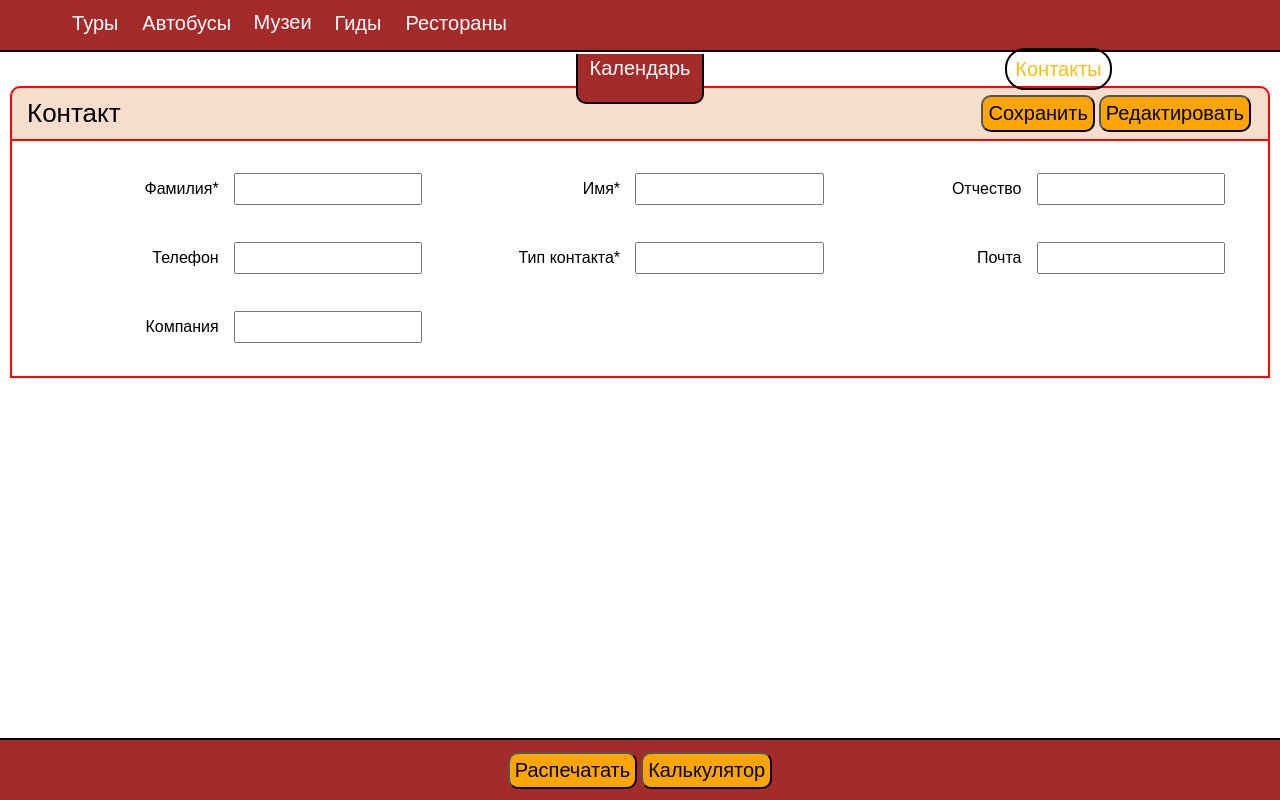
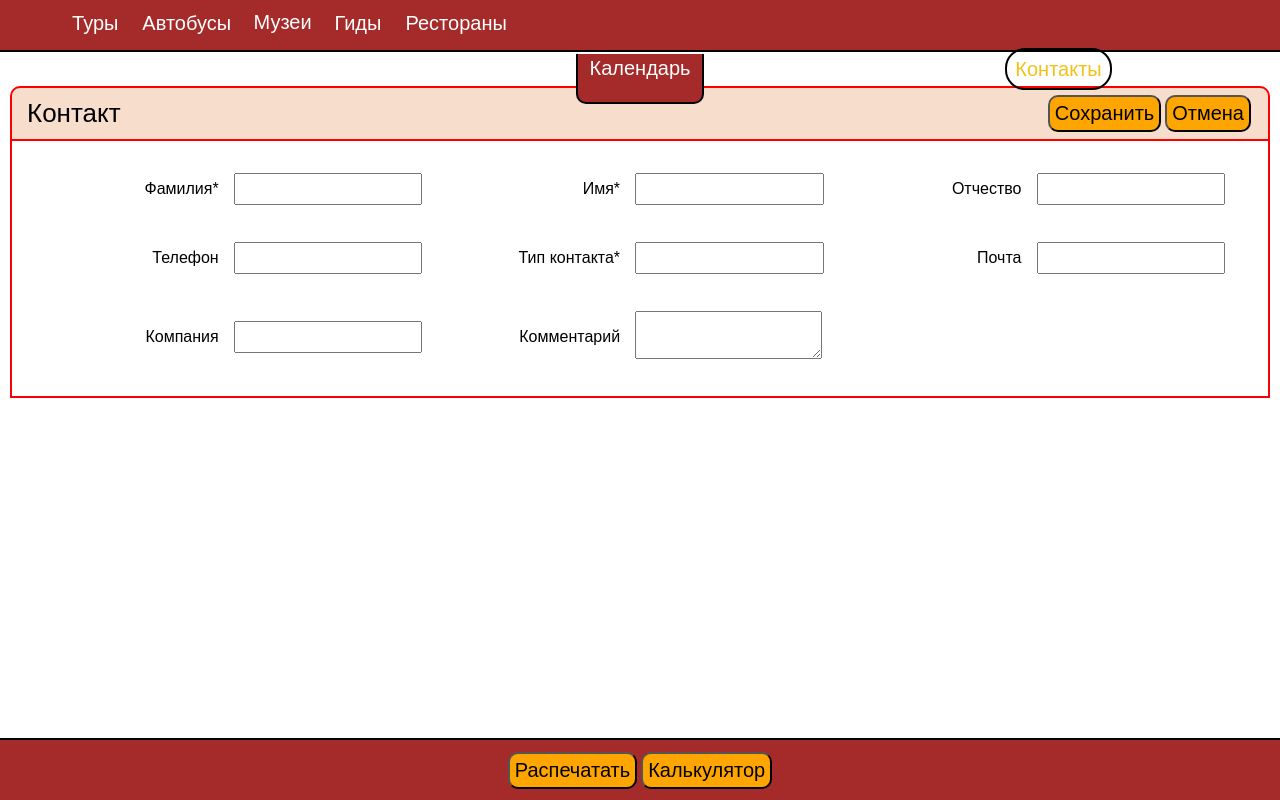
Before and after one commit to Daskendrik/Guided_Tours, a React (Create React App) app: page /contact/new in a window 1280 px wide. Built offline with nearby package versions, Linux system fonts and the light colour scheme.

Commit message:
add change data

```diff
--- a/src/Components/FormApplets/FormApplet.jsx
+++ b/src/Components/FormApplets/FormApplet.jsx
@@ -9,23 +9,26 @@ const FormApplet = (props) => {
     data = [
       {
         Lable: 'Test',
-        Velue: 'Test',
+        Value: 'Test',
         Type: 'textarea',
         id: uuidv4(),
       },
     ],
     title = 'Test',
     isReadOnly = true,
+    changeData,
   } = props;
   const arrRow = [];
 
   function createArrayOfRow(arr) {
+    console.log(arr);
     for (let i = 0; i < arr.length; i += 3) {
       const chunk = arr.slice(i, i + 3);
       arrRow.push(chunk);
     }
+    console.log(arrRow);
   }
-
+  console.log(data);
   createArrayOfRow(data);
 
   return (
@@ -46,6 +49,7 @@ const FormApplet = (props) => {
             <table>
               <tbody>
                 {arrRow.map((row, index) => {
+                  console.log(row);
                   return (
                     <tr key={index}>
                       {row.map((col) => {
@@ -59,8 +63,9 @@ const FormApplet = (props) => {
                                 <FormColum
                                   readonly={isReadOnly}
                                   type={col.Type}
-                                  velue={col.Velue}
+                                  value={col.Value}
                                   id={col.id}
+                                  change={changeData}
                                 />
                               </div>
                             </div>
--- a/src/Components/FormApplets/FormColum.js
+++ b/src/Components/FormApplets/FormColum.js
@@ -1,32 +1,46 @@
 import { v4 as uuidv4 } from 'uuid';
 
 const FormColum = (props) => {
-  const { type, velue, readonly, id = uuidv4() } = props;
+  const { type, value, readonly, id = uuidv4(), change } = props;
   switch (type) {
     case 'textarea':
       return (
-        <textarea defaultValue={velue} readOnly={readonly} id={id}></textarea>
+        <textarea
+          defaultValue={value}
+          readOnly={readonly}
+          id={id}
+          onChange={(e) => change(id, e.target.value)}
+        ></textarea>
       );
     case 'tel':
       return (
         <input
-          defaultValue={velue}
+          defaultValue={value}
           type="tel"
           readOnly={readonly}
           id={id}
+          onChange={(e) => change(id, e.target.value)}
         ></input>
       );
     case 'email':
       return (
         <input
-          defaultValue={velue}
+          defaultValue={value}
           type="email"
           readOnly={readonly}
           id={id}
+          onChange={(e) => change(id, e.target.value)}
         ></input>
       );
     default:
-      return <input defaultValue={velue} readOnly={readonly} id={id}></input>;
+      return (
+        <input
+          defaultValue={value}
+          readOnly={readonly}
+          id={id}
+          onChange={(e) => change(id, e.target.value)}
+        ></input>
+      );
   }
 };
 
--- a/src/Components/Pages/Views/ContactNew.js
+++ b/src/Components/Pages/Views/ContactNew.js
@@ -3,48 +3,59 @@ import FormApplet from '../../FormApplets/FormApplet';
 import { v4 as uuidv4 } from 'uuid';
 
 const ContactNew = () => {
+  const changeData = (id, text) => {
+    let newdate = data.map((x) => (x.id === id ? { ...x, Value: text } : x));
+    console.log(newdate);
+    setData(newdate);
+  };
   const [data, setData] = useState([
     {
       Lable: 'Фамилия*',
-      Velue: '',
+      Value: '',
       Type: 'text',
       id: 'lastName',
     },
     {
       Lable: 'Имя*',
-      Velue: '',
+      Value: '',
       Type: 'text',
       id: 'firstName',
     },
     {
       Lable: 'Отчество',
-      Velue: '',
+      Value: '',
       Type: 'text',
       id: 'patronymic',
     },
     {
       Lable: 'Телефон',
-      Velue: '',
+      Value: '',
       Type: 'tel',
       id: 'tel',
     },
     {
       Lable: 'Тип контакта*',
-      Velue: '',
+      Value: '',
       Type: 'text',
       id: 'type',
     },
     {
       Lable: 'Почта',
-      Velue: '',
+      Value: '',
       Type: 'email',
       id: 'email',
     },
     {
       Lable: 'Компания',
-      Velue: '',
+      Value: '',
       Type: 'text',
       id: 'work',
+    },
+    {
+      Lable: 'Комментарий',
+      Value: '',
+      Type: 'textarea',
+      id: 'comment',
     },
   ]);
   const isReadOnly = false;
@@ -57,7 +68,7 @@ const ContactNew = () => {
       id: uuidv4(),
     },
     {
-      title: 'Редактировать',
+      title: 'Отмена',
       func: function handleCreateTC() {
         console.log('Заглушка');
       },
@@ -71,6 +82,7 @@ const ContactNew = () => {
         data={data}
         buttons={buttons}
         isReadOnly={isReadOnly}
+        changeData={changeData}
       />
     </>
   );
```
